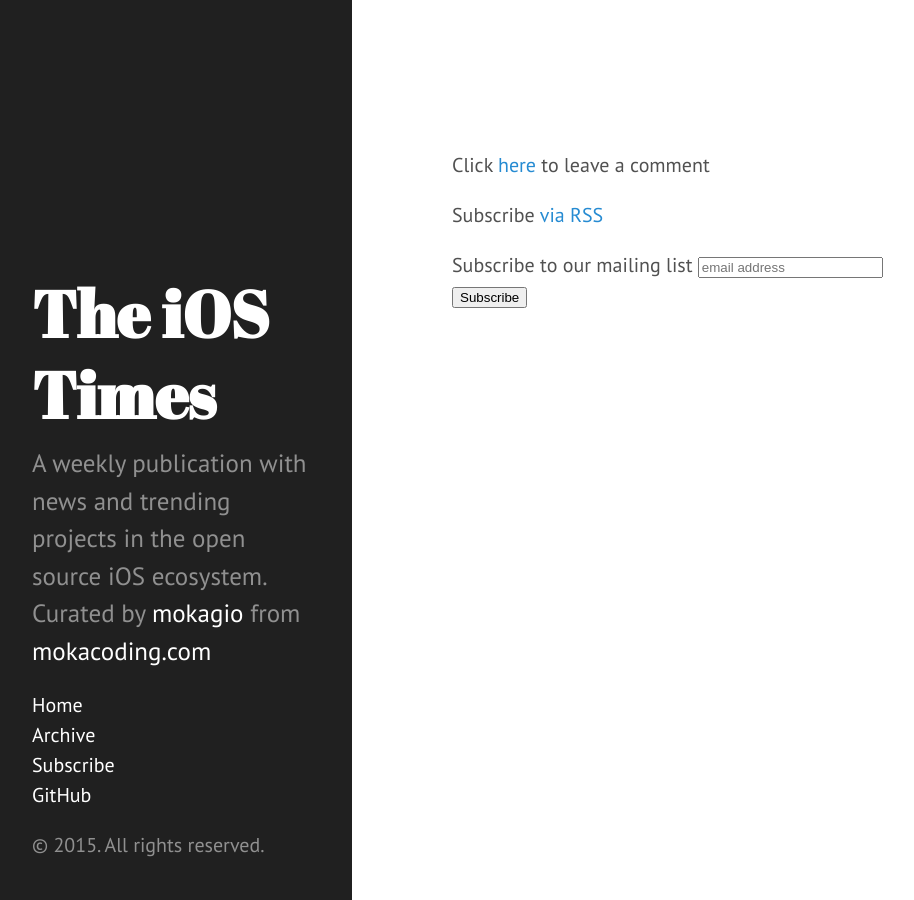
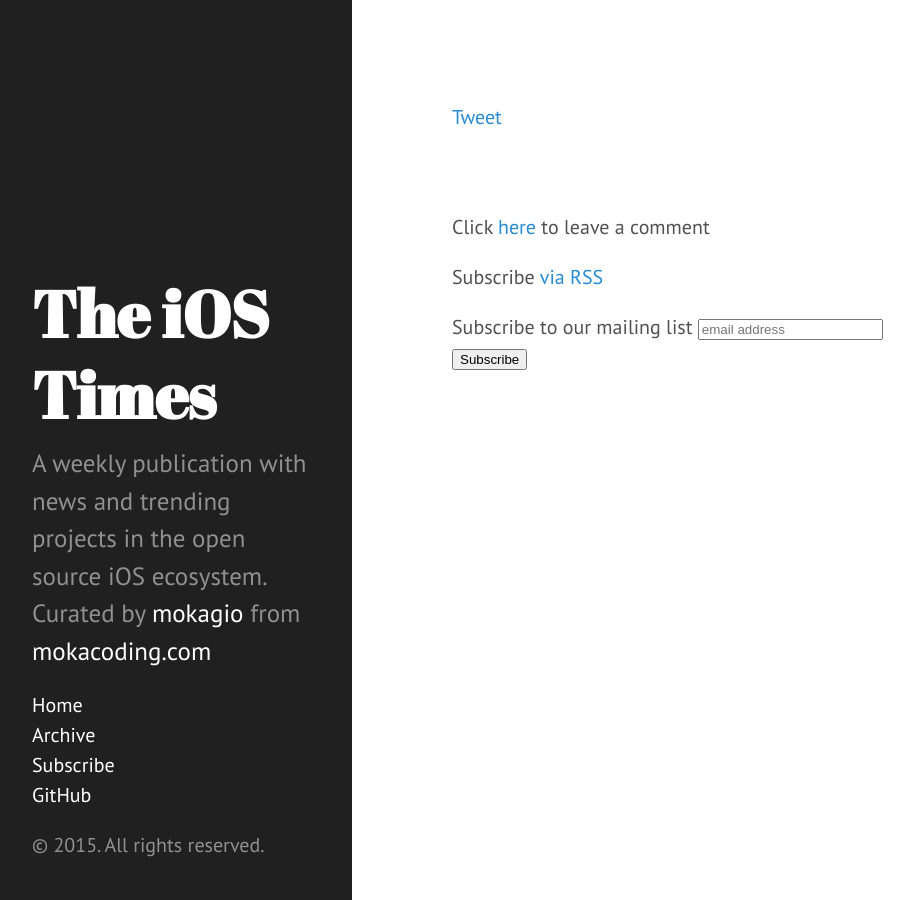
Before and after one commit to mokacoding/the-ios-times, a Jekyll site: the page built from index.html, in a window 1280 px wide. Shown: the whole page, without its empty margins (8-922 px from the left). Built offline with Jekyll 4.4.1, drawn with Linux system fonts in a browser that asks for light colours; comment, search, counter and statistics services are not loaded.

Commit message:
Add lame tweet button

```diff
--- /dev/null
+++ b/_includes/tweet_button.html
@@ -0,0 +1,11 @@
+<a class='twitter-share-button'
+  href="https://twitter.com/share"
+  data-url="http://www.theiostimes.com{{ page.url }}"
+  data-via="_theiostimes"
+  datacount-url="http://www.theiostimes.com{{ page.url }}"
+  data-text="Checkout this week's most interesting #iosdev #swiftlang open source projects">
+  Tweet
+</a>
+<script>
+  !function(d,s,id){var js,fjs=d.getElementsByTagName(s)[0],p=/^http:/.test(d.    location)?'http':'https';if(!d.getElementById(id)){js=d.createElement(s);js.id=id;js    .src=p+'://platform.twitter.com/widgets.js';fjs.parentNode.insertBefore(js,fjs);}}(document, 'script', 'twitter-wjs');
+</script>
--- a/_layouts/post.html
+++ b/_layouts/post.html
@@ -5,7 +5,9 @@
 <div class="post">
   <h1 class="post-title">{{ page.title }}</h1>
   <span class="post-date">{{ page.date | date_to_string }}</span>
+  <div class="share-container">{% include tweet_button.html %}</div>
   {{ content }}
+  <div class="share-container">{% include tweet_button.html %}</div>
 </div>
 
 <div id="disqus_thread"></div>
--- a/index.html
+++ b/index.html
@@ -9,6 +9,7 @@
     <h1 class="post-title">{{ post.title }}</h1>
     <span class="post-date">{{ post.date | date_to_string }}</span>
     {{ post.content }}
+    <div class="share-container">{% include tweet_button.html %}</div>
   </div>
 
   <p class="rss-subscribe">
--- a/public/css/poole.css
+++ b/public/css/poole.css
@@ -400,3 +400,8 @@
     border-bottom-right-radius: 4px;
   }
 }
+
+/* Th iOS Times */
+.share-container {
+  margin: 32px 0;
+}
```
